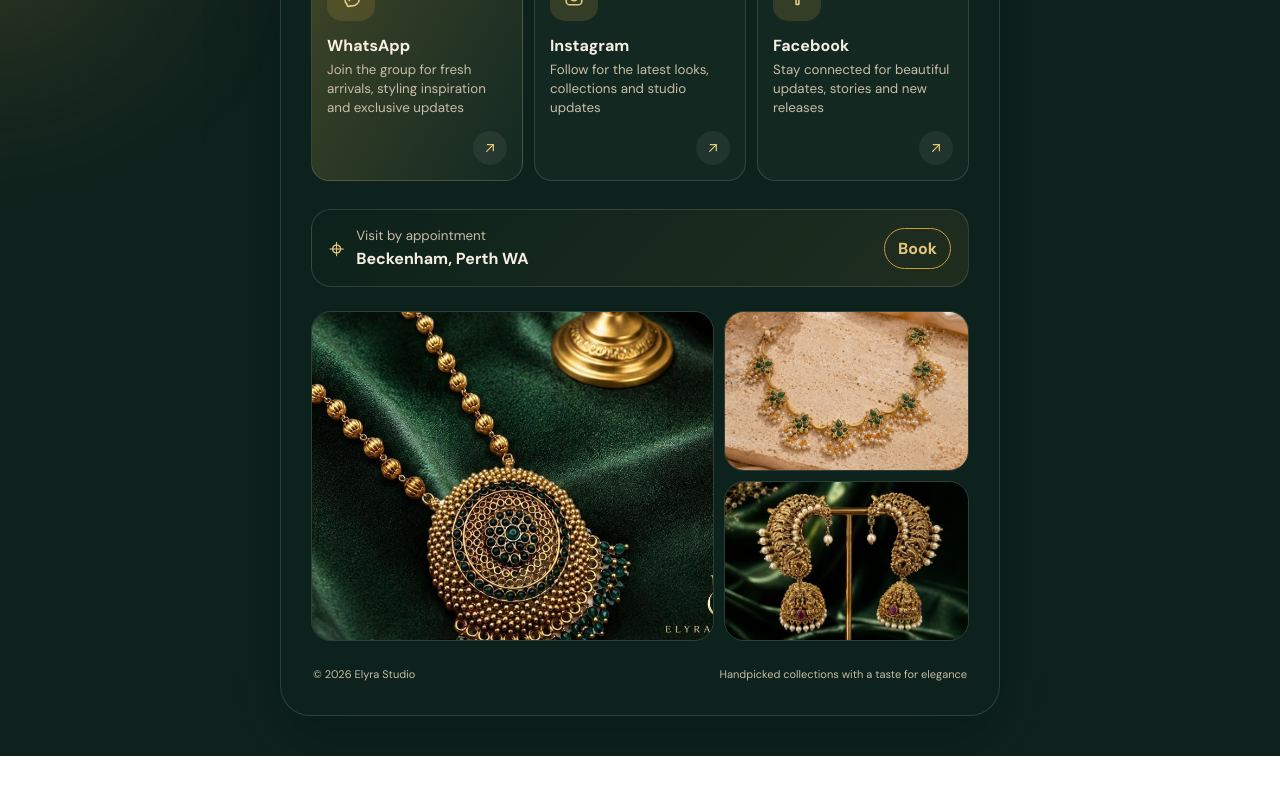
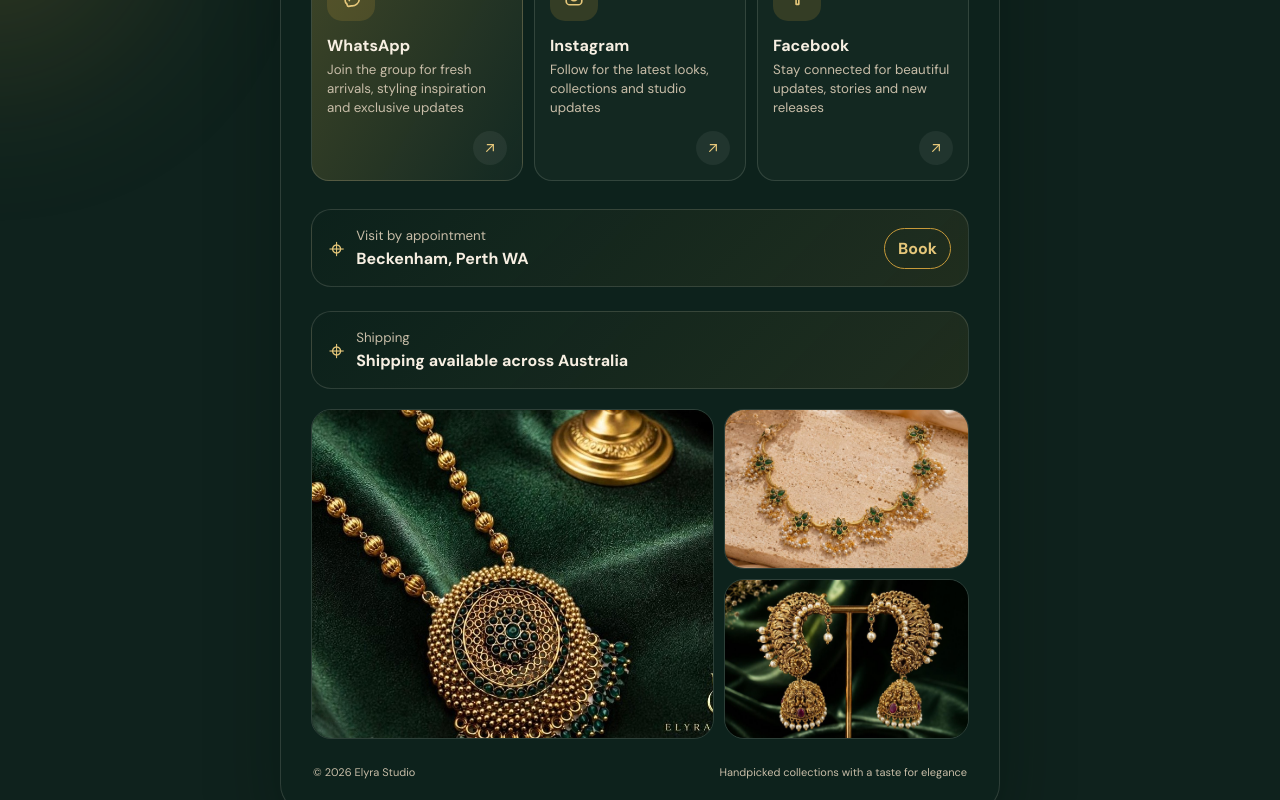
Before and after one commit to aleeshashajidev/elyrastudiolinks, an Angular app: page / in a window 1280 px wide. Shown: the part 651-1451 px from the top of the page. Before the commit the page ends 1407 px from the top, so only its background shows below. Built offline with nearby package versions, Linux system fonts and the light colour scheme.

Commit message:
Added shipping details

```diff
--- a/src/app/app.component.html
+++ b/src/app/app.component.html
@@ -69,6 +69,14 @@
       <a [href]="whatsappLink" target="_blank" rel="noopener noreferrer">Book</a>
     </section>
 
+    <section class="info-card" aria-label="Studio information">
+       <span class="pin">⌖</span>
+      <div>
+        <small>Shipping</small>
+        <strong>Shipping available across Australia</strong>
+      </div>
+    </section>
+
     <!-- <a class="primary-cta" [href]="links[0].url" target="_blank" rel="noopener noreferrer">
         For more information, book a viewing or enquire about our collections
         <span class="cta-arrow" aria-hidden="true">
--- a/src/app/app.component.scss
+++ b/src/app/app.component.scss
@@ -48,6 +48,11 @@
 h1 { max-width: 600px; margin: 18px auto; font: 700 clamp(42px, 11vw, 74px)/.96 'Playfair Display', serif; letter-spacing: -.04em; }
 h1 em { color: var(--accent-soft); font-weight: 600; }
 .hero p { max-width: 520px; margin: 0 auto 18px; color: var(--muted); line-height: 1.7; }
+.info-card { display: flex; align-items: center; justify-content: space-between; gap: 12px; margin: 0 0 20px; padding: 17px; border: 1px solid var(--line); border-radius: 20px; background: linear-gradient(135deg, transparent, color-mix(in srgb, var(--accent) 10%, transparent)); }
+.info-card div { flex: 1 1 180px; }
+.info-card small, .info-card strong { display: block; }
+.info-card small { margin-bottom: 4px; color: var(--muted); }
+.info-pill { display: inline-flex; align-items: center; justify-content: center; padding: 9px 13px; border-radius: 999px; border: 1px solid var(--accent); color: var(--accent-soft); font-weight: 700; font-size: 12px; text-transform: uppercase; letter-spacing: .08em; }
 .primary-cta { display: inline-flex; align-items: center; justify-content: center; gap: 12px; width: min(100%, 480px); margin: 0 auto 24px; padding: 15px 20px; border-radius: 999px; background: var(--accent); color: #17110a; font-weight: 700; text-decoration: none; text-align: center; box-shadow: 0 10px 30px color-mix(in srgb, var(--accent) 30%, transparent); transition: transform .25s ease, box-shadow .25s ease; }
 .primary-cta:hover { transform: translateY(-3px); box-shadow: 0 15px 38px color-mix(in srgb, var(--accent) 42%, transparent); }
 .cta-arrow { display: inline-flex; align-items: center; justify-content: center; flex-shrink: 0; width: 34px; height: 34px; border-radius: 50%; background: rgba(23, 17, 10, 0.12); }
```
